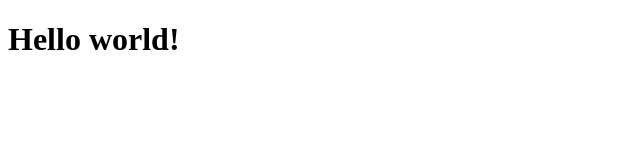
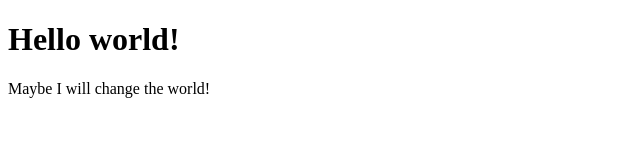
Before and after one commit to lavinagithub/jwd5testproject, a plain HTML site: page index.html in a window 1280 px wide. Shown: the whole page, without its empty margins (0-640 px from the left). Drawn offline with Linux system fonts and the light colour scheme.

Commit message:
Added a sentence

```diff
--- a/index.html
+++ b/index.html
@@ -8,5 +8,6 @@
   </head>
   <body>
     <h1>Hello world!</h1>
+    <p>Maybe I will change the world!</p>
   </body>
 </html>
```
